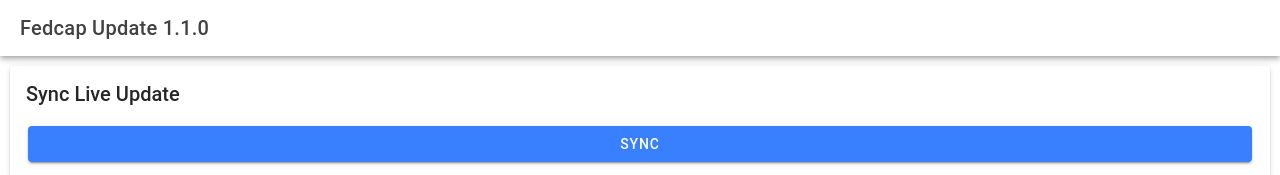
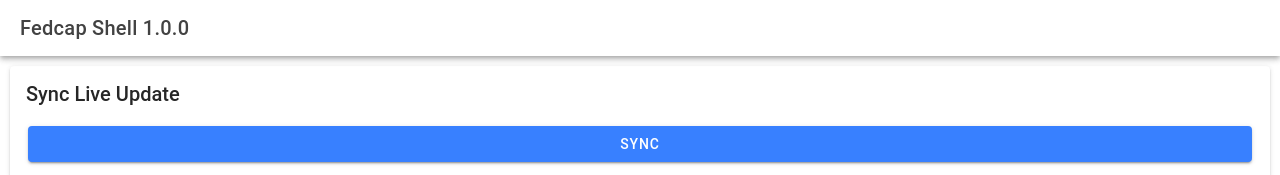
Before and after one commit to jon-ionic/shlu-github-actions-s3-demo, a React (Vite) app: page /home in a window 1280 px wide. Shown: the top 175 px of the page. Built offline with nearby package versions, Linux system fonts and the light colour scheme.

Commit message:
add shell live update config

```diff
--- a/package.json
+++ b/package.json
@@ -1,7 +1,7 @@
 {
   "name": "shlu-github-actions-s3-demo",
   "private": true,
-  "version": "1.1.0",
+  "version": "1.0.0",
   "type": "module",
   "scripts": {
     "dev": "vite",
--- a/src/pages/Home.tsx
+++ b/src/pages/Home.tsx
@@ -37,7 +37,7 @@
     const results: SyncResult[] = [];
     const errors: LiveUpdateError[] = [];
 
-    await syncSome({ appIds: ['e42f72bb', 'df240a48'] }, {
+    await syncSome({ appIds: ['e42f72bb', 'df240a48', '42f81456'] }, {
       onAppComplete: (result: SyncResult) => {
         results.push(result);
         setSyncResults([...syncResults, result]);
@@ -69,7 +69,7 @@
     <IonPage>
       <IonHeader>
         <IonToolbar>
-          <IonTitle size="large" id="demo-header">Fedcap Update {packageJsonVersion}</IonTitle>
+          <IonTitle size="large" id="demo-header">Fedcap Shell {packageJsonVersion}</IonTitle>
         </IonToolbar>
       </IonHeader>
       <IonContent>
```
